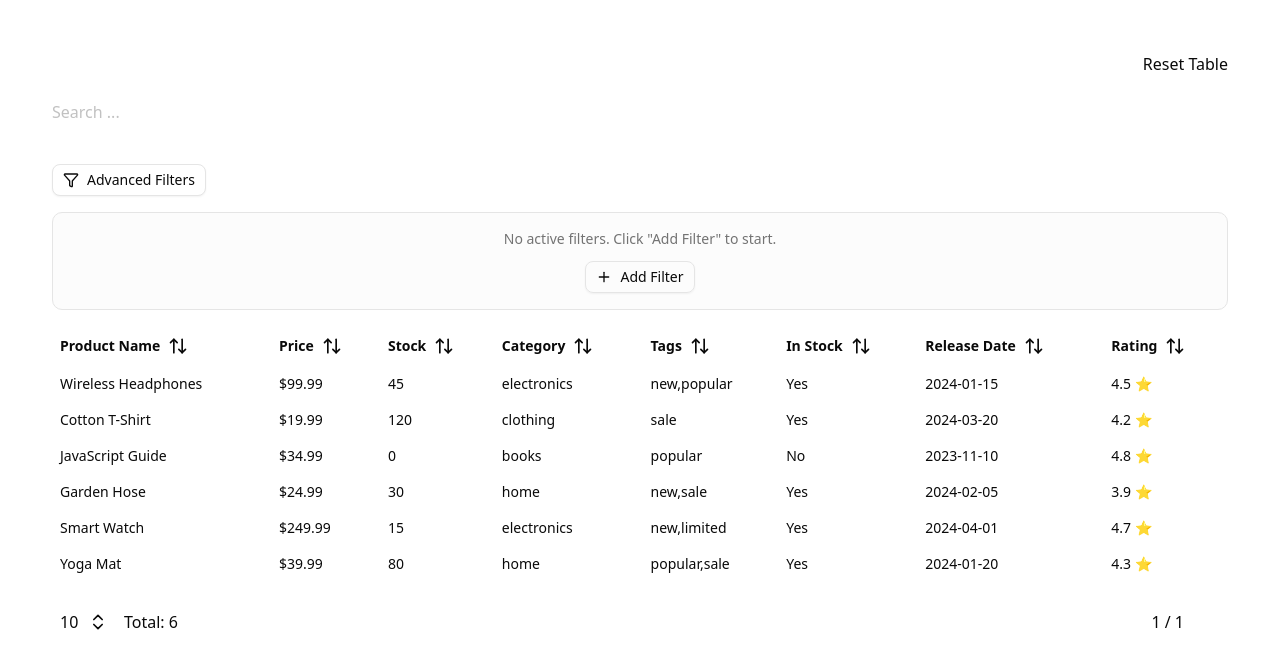
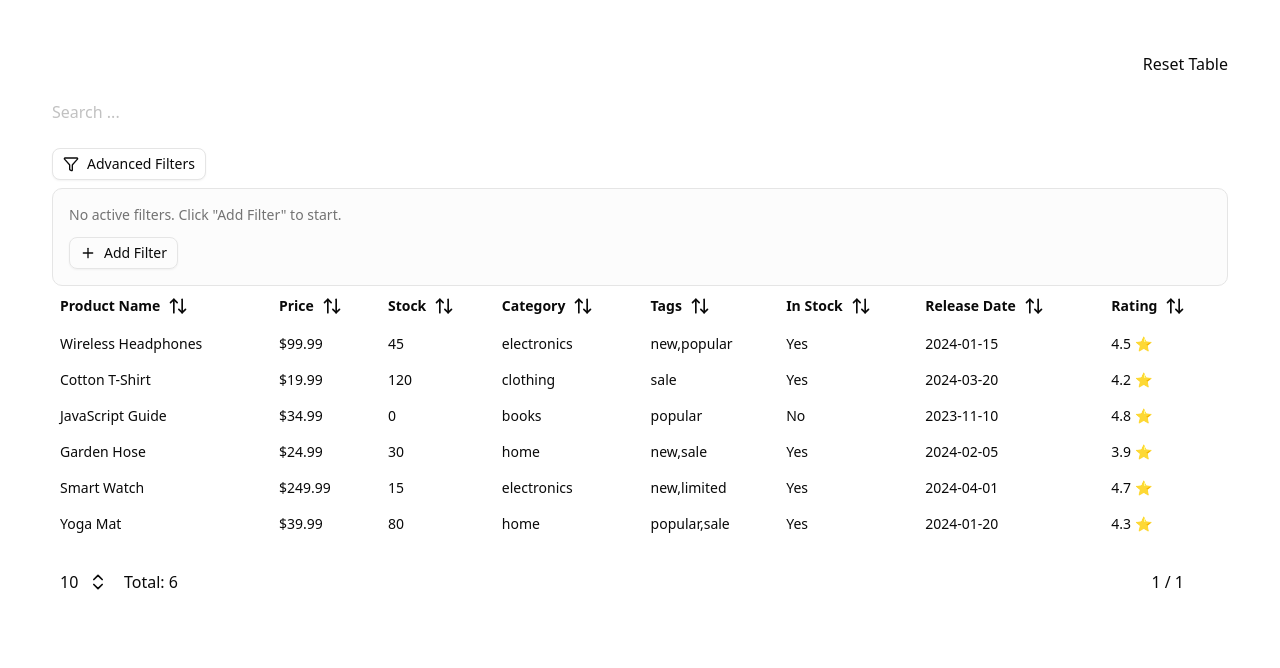
Before and after one commit to ryanpetit/advanced-datatable, a React app: page / in a window 1280 px wide. Both pictures are taken after a click on the button "Advanced Filters". Shown: the top 668 px of the page. Built offline with nearby package versions, Linux system fonts and the light colour scheme; the HTML template or start-up script is replaced by a standard one.

Commit message:
Refactor AdvancedFilter component for clarity

```diff
--- a/src/components/advanced-filter.tsx
+++ b/src/components/advanced-filter.tsx
@@ -217,9 +217,9 @@ export function AdvancedFilter<TData>({ table }: AdvancedFilterProps<TData>) {
   }
 
   return (
-    <div className="w-full py-4">
-      <div className="flex items-center gap-2 mb-4">
-        <Button variant="outline" size="sm" onClick={() => setIsOpen(!isOpen)} className="gap-2">
+    <div className="">
+      <div className="flex items-center gap-2">
+        <Button variant="outline" size="sm" onClick={() => setIsOpen(!isOpen)} className="gap-2 cursor-pointer">
           <Filter className="w-4 h-4" />
           Advanced Filters
           {filters.length > 0 && (
@@ -230,7 +230,7 @@ export function AdvancedFilter<TData>({ table }: AdvancedFilterProps<TData>) {
         </Button>
 
         {filters.length > 0 && (
-          <Button variant="ghost" size="sm" onClick={clearFilters} className="gap-2">
+          <Button variant="ghost" size="sm" onClick={clearFilters} className="gap-2 cursor-pointer">
             <X className="w-4 h-4" />
             Clear
           </Button>
@@ -238,7 +238,7 @@ export function AdvancedFilter<TData>({ table }: AdvancedFilterProps<TData>) {
       </div>
 
       {isOpen && (
-        <div className="border rounded-lg p-4 space-y-3 bg-muted/30">
+        <div className="flex flex-col items-start border rounded-lg p-4 space-y-3 mt-2 bg-muted/30">
           {filters.length === 0 ? (
             <p className="text-sm text-muted-foreground">No active filters. Click "Add Filter" to start.</p>
           ) : (
@@ -253,7 +253,7 @@ export function AdvancedFilter<TData>({ table }: AdvancedFilterProps<TData>) {
             ))
           )}
 
-          <Button variant="outline" size="sm" onClick={addFilter} className="gap-2 bg-transparent">
+          <Button variant="outline" size="sm" onClick={addFilter} className="gap-2 bg-transparent cursor-pointer">
             <Plus className="w-4 h-4" />
             Add Filter
           </Button>
@@ -279,7 +279,7 @@ function FilterRow<TData>({ filter, columns, onUpdate, onRemove }: FilterRowProp
   return (
     <div className="flex items-start gap-2 flex-wrap">
       <Select value={filter.columnId} onValueChange={(value) => onUpdate(filter.id, { columnId: value })}>
-        <SelectTrigger className="w-[160px]">
+        <SelectTrigger className="w-40 cursor-pointer">
           <SelectValue />
         </SelectTrigger>
         <SelectContent>
@@ -292,7 +292,7 @@ function FilterRow<TData>({ filter, columns, onUpdate, onRemove }: FilterRowProp
       </Select>
 
       <Select value={filter.operator} onValueChange={(value) => onUpdate(filter.id, { operator: value })}>
-        <SelectTrigger className="w-[140px]">
+        <SelectTrigger className="w-[140px] cursor-pointer">
           <SelectValue />
         </SelectTrigger>
         <SelectContent>
@@ -311,7 +311,7 @@ function FilterRow<TData>({ filter, columns, onUpdate, onRemove }: FilterRowProp
         onChange={(value) => onUpdate(filter.id, { value })}
       />
 
-      <Button variant="ghost" size="sm" onClick={() => onRemove(filter.id)} className="h-9 px-2">
+      <Button variant="ghost" size="sm" onClick={() => onRemove(filter.id)} className="h-9 px-2 cursor-pointer">
         <X className="w-4 h-4" />
       </Button>
     </div>
@@ -380,7 +380,7 @@ function FilterValueInput({ filterType, value, options, onChange }: FilterValueI
           type="date"
           value={String(value || "")}
           onChange={(e) => onChange(e.target.value)}
-          className="w-[160px]"
+          className="w-40"
         />
       )
     }
@@ -412,7 +412,7 @@ function FilterValueInput({ filterType, value, options, onChange }: FilterValueI
           value={value === true ? "true" : value === false ? "false" : ""}
           onValueChange={(v) => onChange(v === "true")}
         >
-          <SelectTrigger className="w-[120px]">
+          <SelectTrigger className="w-[120px] cursor-pointer">
             <SelectValue placeholder="Select..." />
           </SelectTrigger>
           <SelectContent>
@@ -426,7 +426,7 @@ function FilterValueInput({ filterType, value, options, onChange }: FilterValueI
     case "select": {
       return (
         <Select value={String(value || "")} onValueChange={onChange}>
-          <SelectTrigger className="w-[180px]">
+          <SelectTrigger className="w-[180px] cursor-pointer">
             <SelectValue placeholder="Select..." />
           </SelectTrigger>
           <SelectContent>
@@ -443,7 +443,7 @@ function FilterValueInput({ filterType, value, options, onChange }: FilterValueI
     case "multiSelect": {
       const selected = value ? String(value).split(",").filter(Boolean) : []
       return (
-        <div className="flex flex-wrap gap-1.5 p-2 border rounded-md bg-background w-[280px] min-h-[36px]">
+        <div className="flex flex-wrap gap-1.5 p-2 border rounded-md bg-background w-[280px] min-h-9">
           {options?.map((opt) => {
             const isSelected = selected.includes(opt.value)
             return (
@@ -455,7 +455,7 @@ function FilterValueInput({ filterType, value, options, onChange }: FilterValueI
                   onChange(newSelected.join(","))
                 }}
                 className={cn(
-                  "px-2 py-0.5 text-xs rounded transition-colors",
+                  "px-2 py-0.5 text-xs rounded transition-colors cursor-pointer",
                   isSelected ? "bg-primary text-primary-foreground" : "bg-muted hover:bg-muted/80",
                 )}
               >
```
